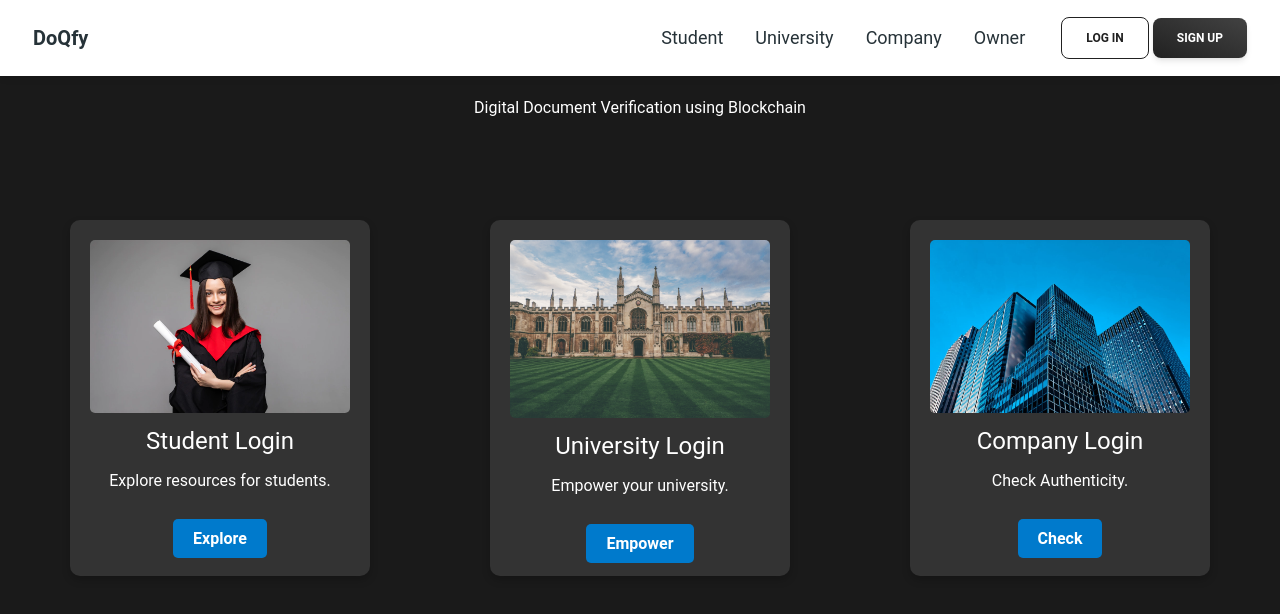
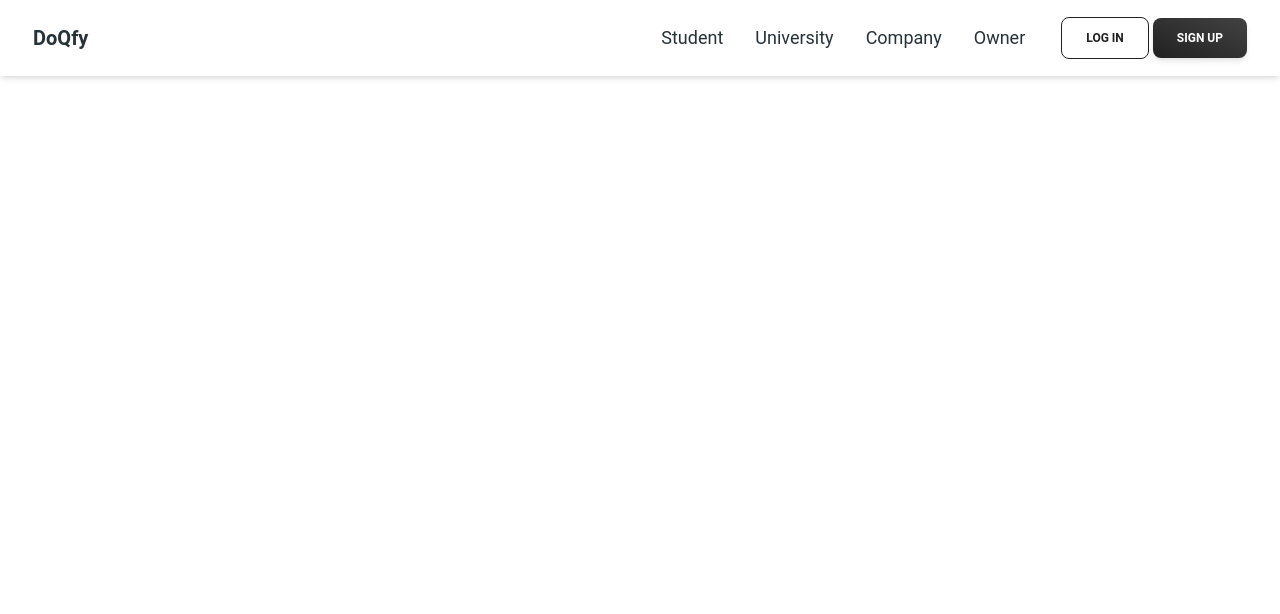
Before and after one commit to Chandrakant92/Digital_Document_Verification_using_Blockchain, a React (Vite) app in the folder main/frontend/: page / in a window 1280 px wide. Shown: the top 614 px of the page. Built offline with nearby package versions, Linux system fonts and the light colour scheme.

Commit message:
local mongo setup

```diff
--- a/main/frontend/src/App.jsx
+++ b/main/frontend/src/App.jsx
@@ -1,44 +1,29 @@
-import React from 'react';
-import { BrowserRouter as Router, Route, Routes, Link, useNavigate, Navigate } from 'react-router-dom';
+import React from "react";
+import {
+  BrowserRouter as Router,
+  Route,
+  Routes,
+  Link,
+  useNavigate,
+  Navigate,
+} from "react-router-dom";
 
 // Import your page components
-import HomePage from './pages/HomePage';
-import StudentPage from './pages/StudentPage';
-import UniversityPage from './pages/UniversityPage';
-import CompanyPage from './pages/CompanyPage';
-import OwnerPage from './pages/OwnerPage';
-import MetaMaskInfo from './metamask/MetaMaskInfo';
-import { MetaMaskProvider } from './context/MetaMaskContext';
-import HeaderPage from './pages/HeaderPage';
-import { useUserContext } from './context/UserContext';
-import AuthPage from './pages/AuthPage';
+import HomePage from "./pages/HomePage";
+import StudentPage from "./pages/StudentPage";
+import UniversityPage from "./pages/UniversityPage";
+import CompanyPage from "./pages/CompanyPage";
+import OwnerPage from "./pages/OwnerPage";
+import MetaMaskInfo from "./metamask/MetaMaskInfo";
+import { MetaMaskProvider } from "./context/MetaMaskContext";
+import HeaderPage from "./pages/HeaderPage";
+import { useUserContext } from "./context/UserContext";
+import AuthPage from "./pages/AuthPage";
+import ProtectedRoute from "./components/ProtectedRoute";
 
 function App() {
 
-  const { login,users } = useUserContext();
 
-  const isLoggedIn = (role) => {
-    const currentUser = users.find(user => user.role === role);
-
-    if (currentUser && currentUser.isLoggedIn) {
-      return true; // User is already logged in
-    }
-
-    // User is not logged in, check localStorage for cached data
-    const cachedData = localStorage.getItem(role);
-    const data = cachedData ? JSON.parse(cachedData) : null;
-
-    if (data && data.check) {
-      //  'email' is a mandatory field for login
-      login(role, { email: data.email }); // Log in the user using the cached email
-      return true;
-    }
-
-    return false; // User is not logged in and no valid cached data found
-  };
-
-
-  const RedirectToLogin = () => <Navigate to="/AuthPage/login" />;
 
 
   return (
@@ -46,26 +31,43 @@ function App() {
       <HeaderPage />
       <MetaMaskProvider>
         <MetaMaskInfo />
+
         <Routes>
           <Route path="/" element={<HomePage />} />
+
           <Route
             path="/StudentPage"
-              element={isLoggedIn('student') ? <StudentPage /> : <RedirectToLogin />}
+            element={
+              <ProtectedRoute role={'student'}>
+                <StudentPage />
+              </ProtectedRoute>
+            }
           />
           <Route
             path="/UniversityPage"
-              element={isLoggedIn('university') ? <UniversityPage /> : <RedirectToLogin />}
+            element={
+              <ProtectedRoute role={"university"}>
+                <UniversityPage />
+              </ProtectedRoute>
+            }
           />
           <Route
             path="/CompanyPage"
-              element={isLoggedIn('company') ? <CompanyPage /> : <RedirectToLogin />}
+            element={
+              <ProtectedRoute role={"company"}>
+                <CompanyPage />
+              </ProtectedRoute>
+            }
           />
           <Route
             path="/OwnerPage"
-              element= {<OwnerPage />}
+            element={
+              <ProtectedRoute role={"owner"}>
+                <OwnerPage />
+              </ProtectedRoute>
+            }
           />
           <Route path="/AuthPage/:type" element={<AuthPage />} />
-
         </Routes>
       </MetaMaskProvider>
     </Router>
--- /dev/null
+++ b/main/frontend/src/components/ProtectedRoute.jsx
@@ -0,0 +1,40 @@
+import React from 'react';
+import { Route, Navigate } from 'react-router-dom';
+import { useUserContext } from '../context/UserContext';
+
+
+
+
+const ProtectedRoute = ({role, children }) => {
+
+    const { login, users } = useUserContext();
+
+    const isLoggedIn = (role) => {
+
+        const currentUser = users.find((user) => user.role === role);
+
+        if (currentUser && currentUser.isLoggedIn) {
+          return true; // User is already logged in
+        }
+
+        // User is not logged in, check localStorage for cached data
+        const cachedData = localStorage.getItem(role);
+        const data = cachedData ? JSON.parse(cachedData) : false;
+
+        if (data) {
+          // 'email' and 'address' are mandatory fields for login
+          login(role, { email: data.email, address: data.address });
+          return true;
+        }
+
+        return false; // User is not logged in and no valid cached data found
+      };
+
+
+    return (
+        isLoggedIn(role) ? children : <Navigate to="/AuthPage/login" /> // Redirect to login if not authenticated
+
+    );
+};
+
+export default ProtectedRoute;
--- a/main/frontend/src/pages/AuthPage.jsx
+++ b/main/frontend/src/pages/AuthPage.jsx
@@ -6,23 +6,24 @@ import { ChevronLeftIcon, ChevronRightIcon } from '@heroicons/react/24/solid';
 import { useNavigate, useParams } from 'react-router-dom';
 import { useUserContext } from '../context/UserContext';
 import axios from 'axios';
+import { useMetaMaskContext } from '../context/MetaMaskContext';
 
 const AuthPage = () => {
 
     const { type } = useParams();
-
+    const { account } = useMetaMaskContext();
     const navigate = useNavigate();
-    const { control, register, handleSubmit, formState: { errors }, watch } = useForm();
+    const { control, setValue,register, handleSubmit, formState: { errors }, watch } = useForm();
     const selectedRole = watch('role');
 
     const [isLogin, setLogin] = useState(false);
 
-    const { login, logout } = useUserContext();
+    const { login } = useUserContext();
 
     const onSubmit = async (data) => {
         const userData = isLogin
-            ? { role: data.role, email: data.email, password: data.password }
-            : { role: data.role, name: data.name, email: data.email, password: data.password, roleid: data.roleid };
+            ? { role: data.role, email: data.email, password: data.password, address: data.address }
+            : { role: data.role, name: data.name, email: data.email, password: data.password, roleid: data.roleid, address: data.address };
 
         const apiEndpoint = isLogin ? 'login' : 'signup';
         console.log(isLogin ? 'login:' : 'signup:', data.role, userData);
@@ -32,8 +33,8 @@ const AuthPage = () => {
 
             if (response.status === 200) {
                 if (isLogin) {
-                    login(data.role, {email:data.email});
-                    localStorage.setItem(data.role, JSON.stringify({email:data.email,check:true}));
+                    await login(data.role, { email: data.email, address: data.address });
+                    localStorage.setItem(data.role, JSON.stringify({ email: data.email, address: data.address }));
                 }
                 alert(response.data.message);
                 navigate(!isLogin ? '/AuthPage/login' : data.role === 'student' ? '/StudentPage' : data.role === 'university' ? '/UniversityPage' : '/CompanyPage');
@@ -45,9 +46,9 @@ const AuthPage = () => {
         }
     };
 
-    const handleLogout = (role) => {
-        logout(role);
-    };
+   useEffect(()=>{
+    setValue('address', account);
+   },[account])
 
     useEffect(() => {
         if (type === "login") {
@@ -73,12 +74,14 @@ const AuthPage = () => {
         { name: 'email', label: 'Email', type: 'email', required: true },
         { name: 'password', label: 'Password', type: 'password', required: true },
         { name: 'roleid', label: selectedRole === 'student' ? 'Student Id' : selectedRole === 'company' ? 'Company CIN' : 'University URN', type: 'text', required: true, },
+        { name: 'address', label: 'Wallet Address', type: 'text', required: false },
+
     ];
 
 
     const updatedFilteredFields =
         isLogin
-            ? inputFields.filter(field => field.name === 'email' || field.name === 'password')
+            ? inputFields.filter(field => field.name === 'email' || field.name === 'password' || field.name === 'address')
             : inputFields;
     const [activeStep, setActiveStep] = useState(0);
 
@@ -156,6 +159,9 @@ const AuthPage = () => {
                                                 label={field.label}
                                                 type={field.type}
                                                 {...register(field.name, { required: field.required })}
+
+                                                {...(field.name === 'address' ? {  readOnly: true, style: { backgroundColor: 'lightgray' } } : {})}
+
                                             />
                                         ))}
 
--- a/main/frontend/src/pages/CompanyPage.jsx
+++ b/main/frontend/src/pages/CompanyPage.jsx
@@ -1,5 +1,5 @@
-import React, { useState, useEffect,useContext } from 'react';
-import { MetaMaskContext } from '../context/MetaMaskContext';
+import React, { useState, useEffect, useContext } from 'react';
+import { useMetaMaskContext } from '../context/MetaMaskContext';
 import axios from 'axios';
 import { useLocation } from 'react-router-dom';
 
@@ -10,7 +10,7 @@ function CompanyPage() {
   const [status, setStatus] = useState([]);
   const [QrCodeText, setQrCodeText] = useState('');
 
-  const { contract, account } = useContext(MetaMaskContext);
+  const { contract, account } = useMetaMaskContext();
 
   const location = useLocation();
 
@@ -46,7 +46,7 @@ function CompanyPage() {
 
       setCid(response.data.cid);
 
-   console.log("uuid",QrCodeText,"hash",response.data.cid);
+      console.log("uuid", QrCodeText, "hash", response.data.cid);
 
       checkStatusnVerify(response.data.cid);
 
@@ -62,13 +62,13 @@ async function checkStatus() {
     try {
 
       // Call the smart contract function
-    const transaction = await contract.checkStatus(QrCodeText,{ from: account });
+      const transaction = await contract.checkStatus(QrCodeText, { from: account });
       setStatus(transaction);
       console.log('Document is Verified:', transaction);
 
 
     } catch (error) {
-    console.error('Error checking verification status:',error.reason);
+      console.error('Error checking verification status:', error.reason);
       // Handle the error here
     }
   }
@@ -77,14 +77,14 @@ async function checkStatusnVerify(_cid) {
 
 
       // Call the smart contract function
-    console.log("uuid",QrCodeText,"hash",_cid);
+      console.log("uuid", QrCodeText, "hash", _cid);
 
-    const transaction = await contract.checknverify(QrCodeText,_cid,{ from: account });
+      const transaction = await contract.checknverify(QrCodeText, _cid, { from: account });
 
       console.log('Document is Verified:', transaction);
 
     } catch (error) {
-    console.error('Error checking verification status:',error.reason);
+      console.error('Error checking verification status:', error.reason);
       // Handle the error here
     }
   }
@@ -101,7 +101,7 @@ async function addCompanyfn() {
 
 
     } catch (error) {
-      console.error('Error registring company:',error.reason);
+      console.error('Error registring company:', error.reason);
       // Handle the error here
     }
   }
@@ -111,13 +111,13 @@ async function addCompanyfn() {
     try {
 
       // Call the smart contract function
-      const transaction = await contract.checkCompany(account,{ from: account });
+      const transaction = await contract.checkCompany(account, { from: account });
 
       console.log('Company status:', transaction);
 
 
     } catch (error) {
-      console.error('Error checking company:',error.reason);
+      console.error('Error checking company:', error.reason);
       // Handle the error here
     }
   }
@@ -129,7 +129,7 @@ async function addCompanyfn() {
 
   return (
     <div>
-         <br/>
+      <br />
       <h5>Account:{account}</h5>
       <h3>Register Company</h3>
       <button onClick={addCompanyfn}>Register Company</button><br></br>
--- a/main/frontend/src/pages/HeaderPage.jsx
+++ b/main/frontend/src/pages/HeaderPage.jsx
@@ -1,7 +1,6 @@
 // Navbar.js
 import React, { useState, useEffect } from 'react';
 import { Link, useNavigate, useResolvedPath } from 'react-router-dom';
-import '../styles/HeaderPage.css'; // Import the CSS file for styling
 import { useUserContext } from '../context/UserContext';
 import {
   Navbar,
@@ -74,8 +73,8 @@ const HeaderPage = () => {
 
   const handleLogout = () => {
     //  console.log("l: ",role);
-    localStorage.setItem(role, JSON.stringify({email:"",check:false}));
-
+   // localStorage.setItem(role, JSON.stringify({email:"",check:false}));
+   localStorage.removeItem(role);
     logout(role);
   };
 
--- a/main/frontend/src/pages/HomePage.jsx
+++ b/main/frontend/src/pages/HomePage.jsx
@@ -7,43 +7,44 @@ const PUBLIC_URL = "";//process.env.PUBLIC_URL;
 function HomePage() {
 
   return (
-    <div className="home-container">
-      <h1>Digital Document Verification using Blockchain</h1>
+    <></>
+    // <div className="home-container">
+    //   <h1>Digital Document Verification using Blockchain</h1>
 
-      <div className="card-container">
-        {/* Student Page Card */}
-        <div className="card">
-          <img
-            src={PUBLIC_URL + '/images/student.webp'}
-            alt="Student Page"
-          />
-          <h2>Student Login</h2>
-          <p>Explore resources for students.</p><br></br>
-          <a href="/StudentSignup">Explore</a>
-        </div>
+    //   <div className="card-container">
+    //     {/* Student Page Card */}
+    //     <div className="card">
+    //       <img
+    //         src={PUBLIC_URL + '/images/student.webp'}
+    //         alt="Student Page"
+    //       />
+    //       <h2>Student Login</h2>
+    //       <p>Explore resources for students.</p><br></br>
 
-        {/* University Page Card */}
-        <div className="card">
-          <img
-            src={PUBLIC_URL + '/images/university.jpg'}
-            alt="University Page"
-          />
-          <h2>University Login</h2>
-          <p>Empower your university.</p><br></br>
-          <a href="#">Empower</a>
-        </div>
-        {/* Company Page Card */}
-        <div className="card">
-          <img
-            src={PUBLIC_URL + '/images/company.jpg'}
-            alt="Company Page"
-          />
-          <h2>Company Login</h2>
-          <p>Check Authenticity.</p><br></br>
-          <a href="#">Check</a>
-        </div>
-      </div>
-    </div>
+    //     </div>
+
+    //     {/* University Page Card */}
+    //     <div className="card">
+    //       <img
+    //         src={PUBLIC_URL + '/images/university.jpg'}
+    //         alt="University Page"
+    //       />
+    //       <h2>University Login</h2>
+    //       <p>Empower your university.</p><br></br>
+
+    //     </div>
+    //     {/* Company Page Card */}
+    //     <div className="card">
+    //       <img
+    //         src={PUBLIC_URL + '/images/company.jpg'}
+    //         alt="Company Page"
+    //       />
+    //       <h2>Company Login</h2>
+    //       <p>Check Authenticity.</p><br></br>
+
+    //     </div>
+    //   </div>
+    // </div>
   );
 }
 
--- a/main/frontend/src/pages/OwnerPage.jsx
+++ b/main/frontend/src/pages/OwnerPage.jsx
@@ -1,11 +1,10 @@
 import React, { useState, useEffect,useContext } from 'react';
-import { MetaMaskContext } from '../context/MetaMaskContext';
+import { useMetaMaskContext } from '../context/MetaMaskContext';
 import axios from 'axios';
 
 // Create a Web3 instance using the current Ethereum provider (MetaMask)
 function OwnerPage() {
-  const { contract, account } = useContext(MetaMaskContext);
-
+  const { contract, account } = useMetaMaskContext();
   const [companyAddresses, setCompanyAddresses] = useState([]);
   const [selectedCompany, setSelectedCompany] = useState(''); // State for selected company address
 
--- a/main/frontend/src/pages/StudentPage.jsx
+++ b/main/frontend/src/pages/StudentPage.jsx
@@ -1,8 +1,7 @@
 import React, { useState, useEffect,useContext } from 'react';
-import { MetaMaskContext } from '../context/MetaMaskContext';
+import { useMetaMaskContext } from '../context/MetaMaskContext';
 import axios from 'axios';
 
-// Create a Web3 instance using the current Ethereum provider (MetaMask)
 function StudentPage() {
   const [file, setFile] = useState(null);
   const [cid, setCid] = useState(null);
@@ -10,7 +9,7 @@ function StudentPage() {
   const [uuid, setUUID] = useState(null);
 
 
-  const { contract, account } = useContext(MetaMaskContext);
+  const { contract, account } = useMetaMaskContext();
 
 
 
@@ -102,6 +101,8 @@ async function uploadDocument(uniqueId,ipfsHash, universityAddress) {
       console.error('Error fetching university addresses:', error.reason);
     }
   };
+
+
 
   useEffect(() => {
     // Check if contract is not null
--- a/main/frontend/src/pages/UniversityPage.jsx
+++ b/main/frontend/src/pages/UniversityPage.jsx
@@ -1,5 +1,5 @@
 import React, { useState, useEffect,useContext } from 'react';
-import { MetaMaskContext } from '../context/MetaMaskContext';
+import { useMetaMaskContext } from '../context/MetaMaskContext';
 import axios from 'axios';
 
 import * as XLSX from 'xlsx';
@@ -13,7 +13,7 @@ function UniversityPage() {
 
   const [pdfUrl, setPdfUrl] = useState(null);
 
-  const { contract, account } = useContext(MetaMaskContext);
+  const { contract, account } = useMetaMaskContext();
 
   const [companyAddresses, setCompanyAddresses] = useState([]);
   const [selectedCompany, setSelectedCompany] = useState(''); // State for selected company address
```
Also changed, not shown: main/frontend/src/context/MetaMaskContext.jsx (+7 -1 lines), main/frontend/src/styles/HeaderPage.css (deleted, +0 -43 lines), 2 other files (tests, documents, lock files or other folders). Lines whose indentation alone changed are shown as unchanged.
